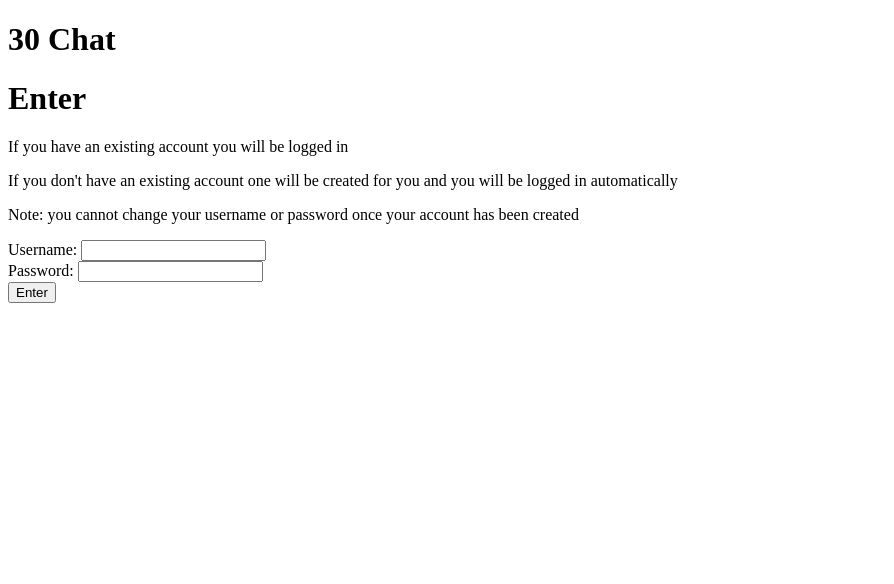
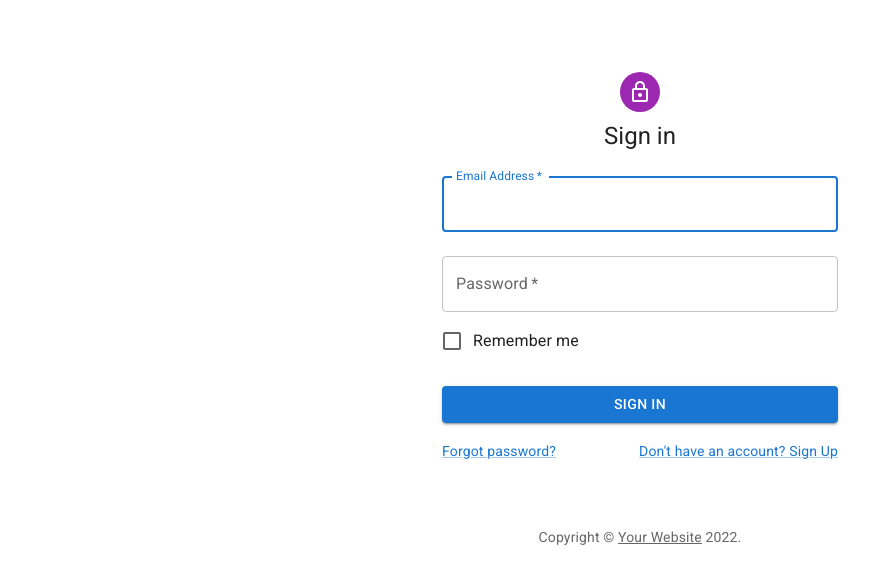
Before and after one commit to xavier-kong/30-chat, a React (Create React App) app in the folder client/: page / in a window 1280 px wide. Before the commit this address led to /login. Shown: the top 584 px of the page, without its empty margins (0-894 px from the left). Built offline with nearby package versions, Linux system fonts and the light colour scheme; no server answers.

Commit message:
working on login page

```diff
--- a/client/package.json
+++ b/client/package.json
@@ -5,6 +5,7 @@
   "dependencies": {
     "@emotion/react": "^11.7.1",
     "@emotion/styled": "^11.6.0",
+    "@mui/icons-material": "^5.2.5",
     "@mui/material": "^5.2.7",
     "@testing-library/user-event": "^12.8.3",
     "axios": "^0.21.4",
--- a/client/src/App.js
+++ b/client/src/App.js
@@ -4,9 +4,11 @@
 import Groups from './components/Groups'
 import Chat from './components/Chat'
 import axios from 'axios'
+import LoginPage from './pages/Login'
 require('dotenv').config()
 const io = require("socket.io-client")
 const url = process.env.NODE_ENV === 'development' ? 'http://localhost:3001' : 'https://thirtychat30.herokuapp.com'
+
 
 const App = () => {
   const [ user, setUser ] = useState(null)
@@ -44,26 +46,27 @@
   const socket = io(`${url}/`)
 
   return (
-    <Router>
-      <div className='container'>
-        <h1>30 Chat</h1>
-         {user ? <p>Currently logged in as {user.username}<button onClick={Logout}>Logout</button></p> : null}
-        <Switch>
-          <Route path="/chat/:room_name">
-            {user === null ? <Redirect to="/login" />  : <Chat socket={socket} user_name={user.username} url={url}/>}
-          </Route>
-          <Route path="/groups">
-            {user === null ? <Redirect to="/login" /> : <Groups username={user.username} socket={socket} url={url}/>}
-          </Route>
-          <Route path="/login">
-            {user === null ? <Login onLogin={onLogin} url={url}/> : <Redirect to="/groups" />}
-          </Route>
-          <Route path="/">
-            {user === null ? <Redirect to="/login" /> : <Redirect to="/groups" />}
-          </Route>
-        </Switch>
-      </div>
-    </Router>
+    // <Router>
+    //   <div className='container'>
+    //     <h1>30 Chat</h1>
+    //      {user ? <p>Currently logged in as {user.username}<button onClick={Logout}>Logout</button></p> : null}
+    //     <Switch>
+    //       <Route path="/chat/:room_name">
+    //         {user === null ? <Redirect to="/login" />  : <Chat socket={socket} user_name={user.username} url={url}/>}
+    //       </Route>
+    //       <Route path="/groups">
+    //         {user === null ? <Redirect to="/login" /> : <Groups username={user.username} socket={socket} url={url}/>}
+    //       </Route>
+    //       <Route path="/login">
+    //         {user === null ? <Login onLogin={onLogin} url={url}/> : <Redirect to="/groups" />}
+    //       </Route>
+    //       <Route path="/">
+    //         {user === null ? <Redirect to="/login" /> : <Redirect to="/groups" />}
+    //       </Route>
+    //     </Switch>
+    //   </div>
+    // </Router>
+    <LoginPage />
   )
 }
 
--- a/client/src/pages/Login.js
+++ b/client/src/pages/Login.js
@@ -0,0 +1,111 @@
+import * as React from 'react';
+import Avatar from '@mui/material/Avatar';
+import Button from '@mui/material/Button';
+import CssBaseline from '@mui/material/CssBaseline';
+import TextField from '@mui/material/TextField';
+import FormControlLabel from '@mui/material/FormControlLabel';
+import Checkbox from '@mui/material/Checkbox';
+import Link from '@mui/material/Link';
+import Grid from '@mui/material/Grid';
+import Box from '@mui/material/Box';
+import LockOutlinedIcon from '@mui/icons-material/LockOutlined';
+import Typography from '@mui/material/Typography';
+import Container from '@mui/material/Container';
+import { createTheme, ThemeProvider } from '@mui/material/styles';
+
+function Copyright(props) {
+  return (
+    <Typography variant="body2" color="text.secondary" align="center" {...props}>
+      {'Copyright © '}
+      <Link color="inherit" href="https://mui.com/">
+        Your Website
+      </Link>{' '}
+      {new Date().getFullYear()}
+      {'.'}
+    </Typography>
+  );
+}
+
+const theme = createTheme();
+
+export default function SignIn() {
+  const handleSubmit = (event) => {
+    event.preventDefault();
+    const data = new FormData(event.currentTarget);
+    // eslint-disable-next-line no-console
+    console.log({
+      email: data.get('email'),
+      password: data.get('password'),
+    });
+  };
+
+  return (
+    <ThemeProvider theme={theme}>
+      <Container component="main" maxWidth="xs">
+        <CssBaseline />
+        <Box
+          sx={{
+            marginTop: 8,
+            display: 'flex',
+            flexDirection: 'column',
+            alignItems: 'center',
+          }}
+        >
+          <Avatar sx={{ m: 1, bgcolor: 'secondary.main' }}>
+            <LockOutlinedIcon />
+          </Avatar>
+          <Typography component="h1" variant="h5">
+            Sign in
+          </Typography>
+          <Box component="form" onSubmit={handleSubmit} noValidate sx={{ mt: 1 }}>
+            <TextField
+              margin="normal"
+              required
+              fullWidth
+              id="email"
+              label="Email Address"
+              name="email"
+              autoComplete="email"
+              autoFocus
+            />
+            <TextField
+              margin="normal"
+              required
+              fullWidth
+              name="password"
+              label="Password"
+              type="password"
+              id="password"
+              autoComplete="current-password"
+            />
+            <FormControlLabel
+              control={<Checkbox value="remember" color="primary" />}
+              label="Remember me"
+            />
+            <Button
+              type="submit"
+              fullWidth
+              variant="contained"
+              sx={{ mt: 3, mb: 2 }}
+            >
+              Sign In
+            </Button>
+            <Grid container>
+              <Grid item xs>
+                <Link href="#" variant="body2">
+                  Forgot password?
+                </Link>
+              </Grid>
+              <Grid item>
+                <Link href="#" variant="body2">
+                  {"Don't have an account? Sign Up"}
+                </Link>
+              </Grid>
+            </Grid>
+          </Box>
+        </Box>
+        <Copyright sx={{ mt: 8, mb: 4 }} />
+      </Container>
+    </ThemeProvider>
+  );
+}
```
Also changed, not shown: 1 other file (tests, documents, lock files or other folders).
